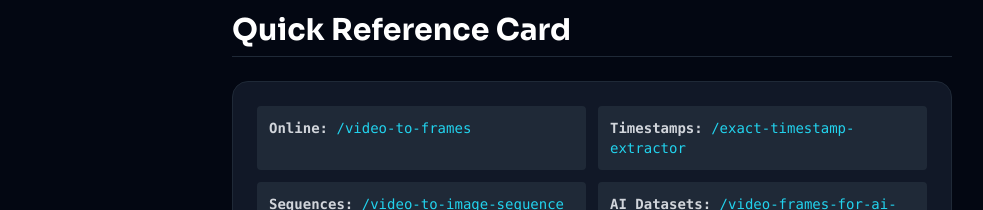
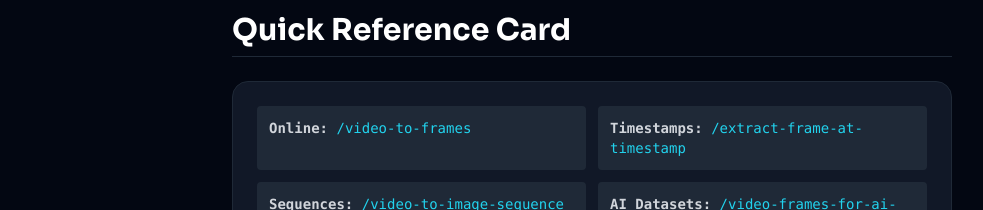
Before and after one commit to msachal5700/video-to-image-sequence, a React (Vite) app: page /blog/how-to-extract-frames-from-video in a window 1280 px wide. Shown: the part 5840-6050 px from the top of the page, without its empty margins (48-1031 px from the left). Built offline with nearby package versions, Linux system fonts and the light colour scheme.

Commit message:
Fix 404: redirect /exact-timestamp-extractor -> /extract-frame-at-timestamp (vercel.json) + fix 2 anchors in HowToExtractFramesFromVideo — directed by Sachal 2026-10-29 (freeze exception)

```diff
--- a/pages/blog/HowToExtractFramesFromVideo.tsx
+++ b/pages/blog/HowToExtractFramesFromVideo.tsx
@@ -115,7 +115,7 @@ const HowToExtractFramesFromVideo: React.FC = () => {
         <div className="grid gap-4 mt-4">
           <div className="bg-gray-900 border border-gray-800 rounded-xl p-4">
             <h4 className="text-cyan-400 font-semibold mb-2">⏱ Exact Timestamp Extractor</h4>
-            <p className="text-gray-400">Need frames at specific times? Use <a href="/exact-timestamp-extractor" className="text-cyan-400 hover:underline">Exact Timestamp Extractor</a> — enter timestamps (e.g., 00:01:30.500) and get precise frames.</p>
+            <p className="text-gray-400">Need frames at specific times? Use <a href="/extract-frame-at-timestamp" className="text-cyan-400 hover:underline">Exact Timestamp Extractor</a> — enter timestamps (e.g., 00:01:30.500) and get precise frames.</p>
           </div>
           <div className="bg-gray-900 border border-gray-800 rounded-xl p-4">
             <h4 className="text-cyan-400 font-semibold mb-2">🎞 Image Sequence Export</h4>
@@ -308,7 +308,7 @@ extract_frames_moviepy('video.mp4', 'frames/', fps=5, format='jpg')`}</code></pr
         <div className="bg-gray-900 border border-gray-800 rounded-2xl p-6 space-y-4 font-mono text-sm">
           <div className="grid gap-3 md:grid-cols-2">
             <div className="bg-gray-800 p-3 rounded"><strong>Online:</strong> <a href="/video-to-frames" className="text-cyan-400 hover:underline">/video-to-frames</a></div>
-            <div className="bg-gray-800 p-3 rounded"><strong>Timestamps:</strong> <a href="/exact-timestamp-extractor" className="text-cyan-400 hover:underline">/exact-timestamp-extractor</a></div>
+            <div className="bg-gray-800 p-3 rounded"><strong>Timestamps:</strong> <a href="/extract-frame-at-timestamp" className="text-cyan-400 hover:underline">/extract-frame-at-timestamp</a></div>
             <div className="bg-gray-800 p-3 rounded"><strong>Sequences:</strong> <a href="/" className="text-cyan-400 hover:underline">/video-to-image-sequence</a></div>
             <div className="bg-gray-800 p-3 rounded"><strong>AI Datasets:</strong> <a href="/video-frames-for-ai-datasets" className="text-cyan-400 hover:underline">/video-frames-for-ai-datasets</a></div>
             <div className="bg-gray-800 p-3 rounded"><strong>Format Guide:</strong> <a href="/blog/jpg-vs-png-vs-webp-video-frames" className="text-cyan-400 hover:underline">/blog/jpg-vs-png-vs-webp-video-frames</a></div>
```
Also changed, not shown: vercel.json.
